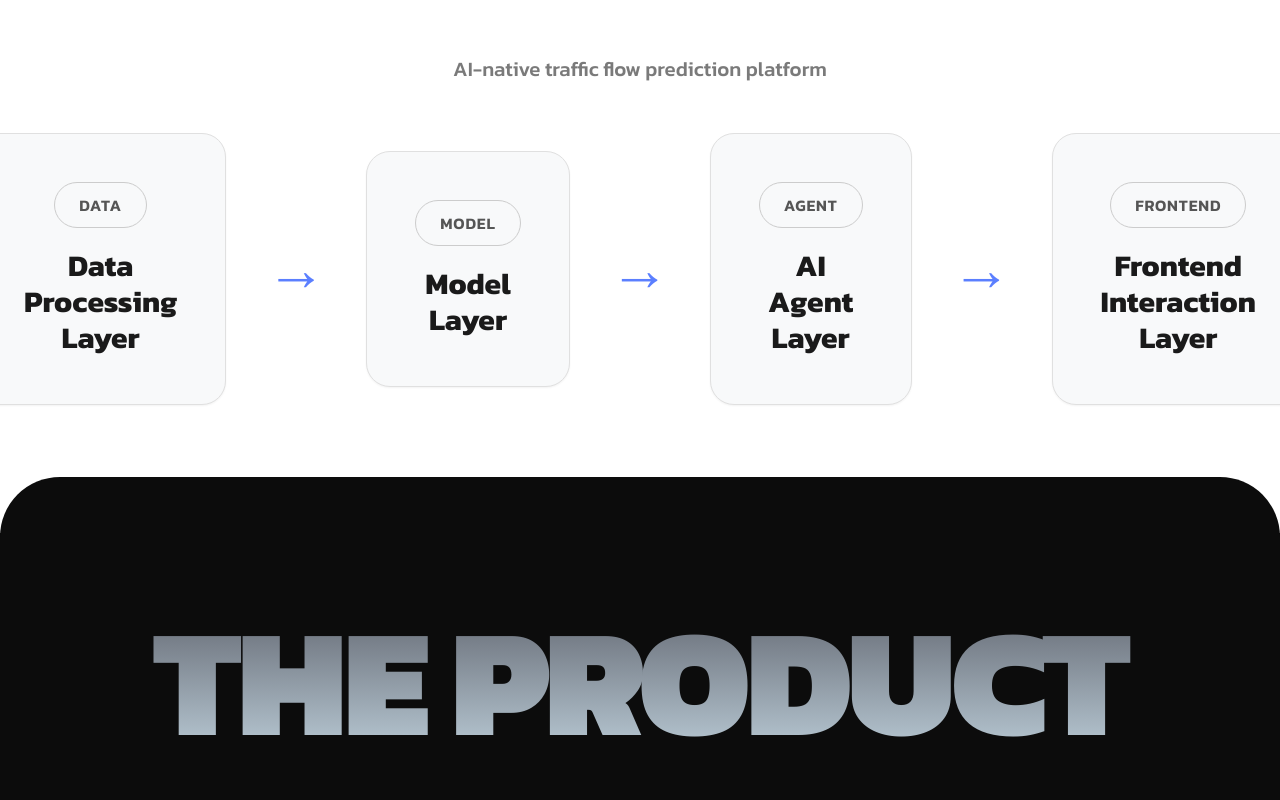
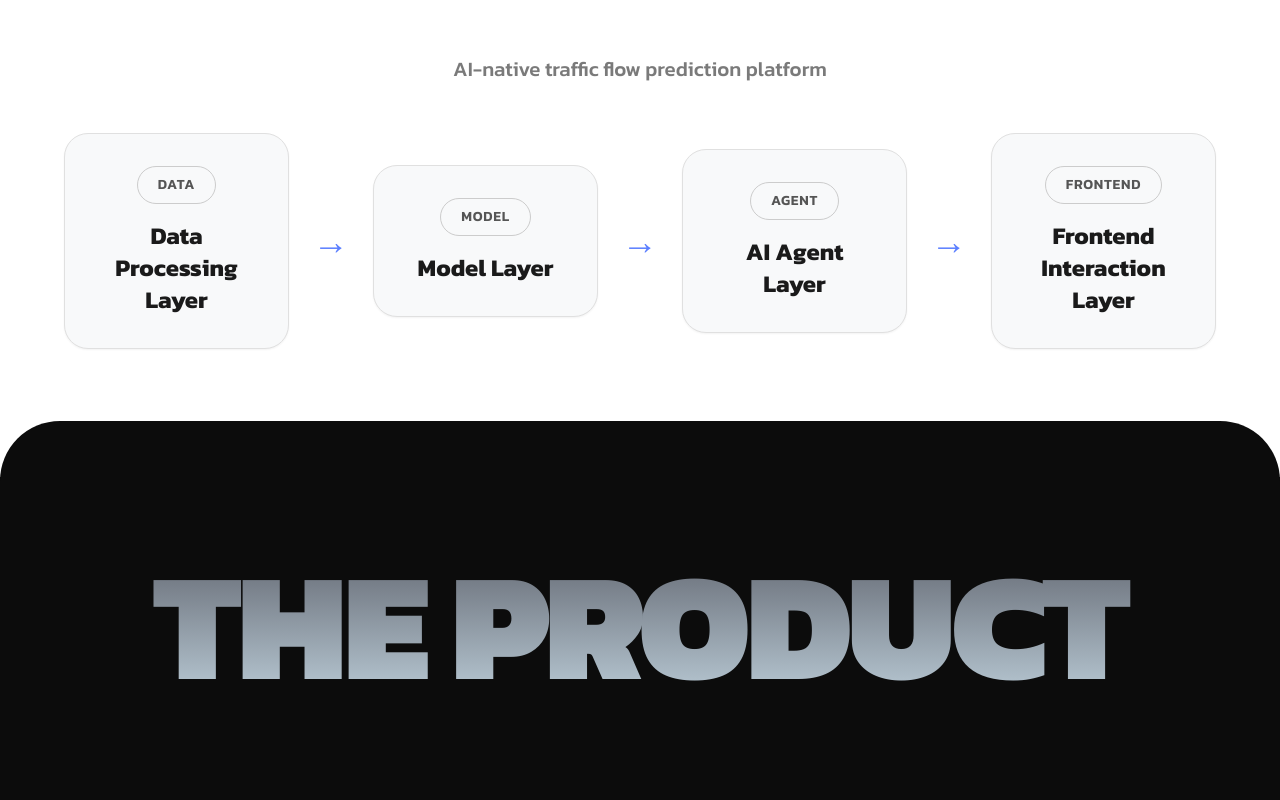
Before and after one commit to ForeverTTT/Autobahn-hackathon, a React (Vite) app in the folder pitch/: page / in a window 1280 px wide. Shown: the part 3720-4520 px from the top of the page. Built offline with nearby package versions, Linux system fonts and the light colour scheme.

Commit message:
Reduce architecture diagram size to medium
Co-Authored-By: Claude Opus 4.5 <noreply@anthropic.com>

```diff
--- a/pitch/src/sections/ArchitectureSection.tsx
+++ b/pitch/src/sections/ArchitectureSection.tsx
@@ -29,58 +29,58 @@ export default function ArchitectureSection() {
         </p>
 
         {/* Horizontal Architecture Diagram */}
-        <div className="w-full flex flex-col md:flex-row items-center justify-center gap-8 md:gap-10 px-4">
+        <div className="w-full flex flex-col md:flex-row items-center justify-center gap-5 md:gap-6">
           {/* Data Layer */}
-          <div className="w-full md:w-auto md:flex-1 max-w-[320px] bg-[#f8f9fa] rounded-3xl p-10 md:p-12 text-center border border-[#e0e0e0] shadow-sm">
-            <span className="inline-block px-6 py-2.5 rounded-full border border-[#ccc] text-base font-semibold text-[#555] uppercase tracking-wider mb-5">
+          <div className="w-full md:w-auto md:flex-1 max-w-[280px] bg-[#f8f9fa] rounded-3xl p-8 text-center border border-[#e0e0e0] shadow-sm">
+            <span className="inline-block px-5 py-2 rounded-full border border-[#ccc] text-sm font-semibold text-[#555] uppercase tracking-wider mb-4">
               Data
             </span>
-            <h4 className="text-[#1a1a1a] font-bold text-2xl md:text-3xl">
+            <h4 className="text-[#1a1a1a] font-bold text-xl md:text-2xl">
               Data Processing Layer
             </h4>
           </div>
 
           {/* Arrow */}
-          <div className="text-[#5b7fff] text-5xl md:text-6xl font-light rotate-90 md:rotate-0 select-none">
+          <div className="text-[#5b7fff] text-4xl font-light rotate-90 md:rotate-0 select-none">
             →
           </div>
 
           {/* Model Layer */}
-          <div className="w-full md:w-auto md:flex-1 max-w-[320px] bg-[#f8f9fa] rounded-3xl p-10 md:p-12 text-center border border-[#e0e0e0] shadow-sm">
-            <span className="inline-block px-6 py-2.5 rounded-full border border-[#ccc] text-base font-semibold text-[#555] uppercase tracking-wider mb-5">
+          <div className="w-full md:w-auto md:flex-1 max-w-[280px] bg-[#f8f9fa] rounded-3xl p-8 text-center border border-[#e0e0e0] shadow-sm">
+            <span className="inline-block px-5 py-2 rounded-full border border-[#ccc] text-sm font-semibold text-[#555] uppercase tracking-wider mb-4">
               Model
             </span>
-            <h4 className="text-[#1a1a1a] font-bold text-2xl md:text-3xl">
+            <h4 className="text-[#1a1a1a] font-bold text-xl md:text-2xl">
               Model Layer
             </h4>
           </div>
 
           {/* Arrow */}
-          <div className="text-[#5b7fff] text-5xl md:text-6xl font-light rotate-90 md:rotate-0 select-none">
+          <div className="text-[#5b7fff] text-4xl font-light rotate-90 md:rotate-0 select-none">
             →
           </div>
 
           {/* Agent Layer */}
-          <div className="w-full md:w-auto md:flex-1 max-w-[320px] bg-[#f8f9fa] rounded-3xl p-10 md:p-12 text-center border border-[#e0e0e0] shadow-sm">
-            <span className="inline-block px-6 py-2.5 rounded-full border border-[#ccc] text-base font-semibold text-[#555] uppercase tracking-wider mb-5">
+          <div className="w-full md:w-auto md:flex-1 max-w-[280px] bg-[#f8f9fa] rounded-3xl p-8 text-center border border-[#e0e0e0] shadow-sm">
+            <span className="inline-block px-5 py-2 rounded-full border border-[#ccc] text-sm font-semibold text-[#555] uppercase tracking-wider mb-4">
               Agent
             </span>
-            <h4 className="text-[#1a1a1a] font-bold text-2xl md:text-3xl">
+            <h4 className="text-[#1a1a1a] font-bold text-xl md:text-2xl">
               AI Agent Layer
             </h4>
           </div>
 
           {/* Arrow */}
-          <div className="text-[#5b7fff] text-5xl md:text-6xl font-light rotate-90 md:rotate-0 select-none">
+          <div className="text-[#5b7fff] text-4xl font-light rotate-90 md:rotate-0 select-none">
             →
           </div>
 
           {/* Frontend Layer */}
-          <div className="w-full md:w-auto md:flex-1 max-w-[320px] bg-[#f8f9fa] rounded-3xl p-10 md:p-12 text-center border border-[#e0e0e0] shadow-sm">
-            <span className="inline-block px-6 py-2.5 rounded-full border border-[#ccc] text-base font-semibold text-[#555] uppercase tracking-wider mb-5">
+          <div className="w-full md:w-auto md:flex-1 max-w-[280px] bg-[#f8f9fa] rounded-3xl p-8 text-center border border-[#e0e0e0] shadow-sm">
+            <span className="inline-block px-5 py-2 rounded-full border border-[#ccc] text-sm font-semibold text-[#555] uppercase tracking-wider mb-4">
               Frontend
             </span>
-            <h4 className="text-[#1a1a1a] font-bold text-2xl md:text-3xl">
+            <h4 className="text-[#1a1a1a] font-bold text-xl md:text-2xl">
               Frontend Interaction Layer
             </h4>
           </div>
```
